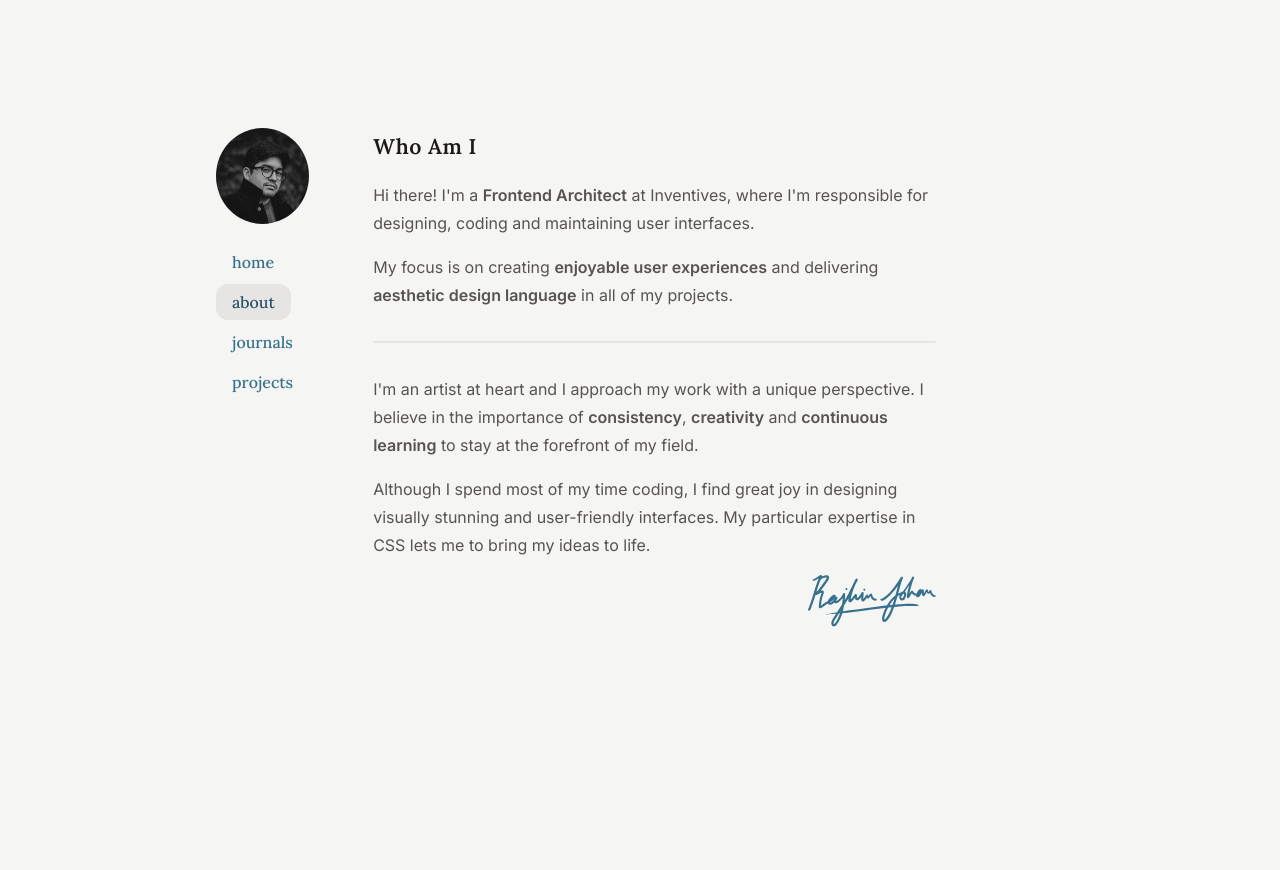
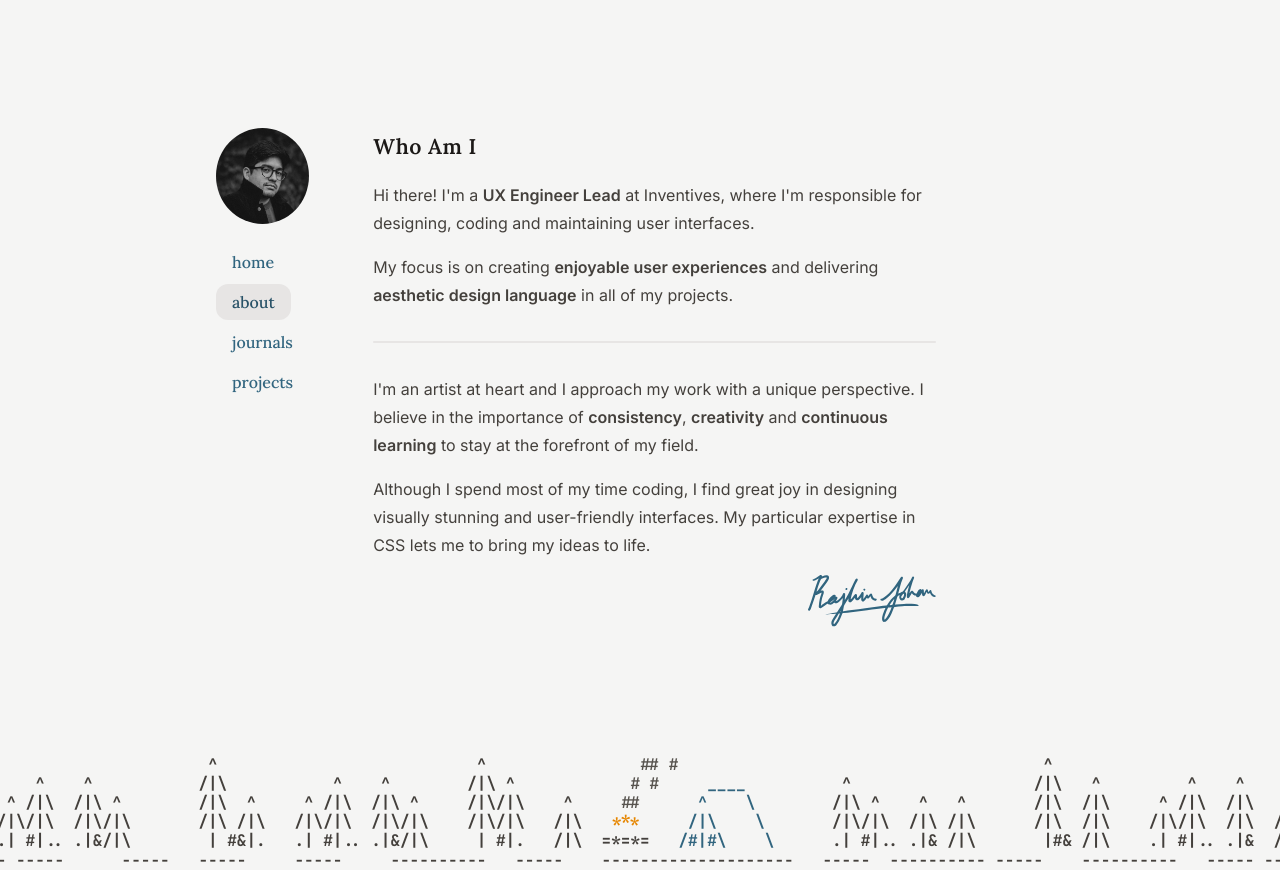
Before and after one commit to rajbirjohar/me, a Next.js app: page /about in a window 1280 px wide. Before the commit the page ends 800 px from the top, so only its background shows below. Built offline with nearby package versions, Linux system fonts and the light colour scheme.

Commit message:
Added ascii

```diff
--- /dev/null
+++ b/core/atoms/Ascii/index.tsx
@@ -0,0 +1,18 @@
+import { motion } from "framer-motion";
+import css from "./styles.module.css";
+
+// DO NOT AUTOFORMAT
+export default function Ascii(): JSX.Element {
+  return (
+      <motion.footer className={css.wrapper} layout>
+         <pre className={css.ascii}>
+          {"  "}^     ^                          ^                           ^                <span className={css.smoke}>## #</span>                                      ^                              ^     {"\n"}
+          {" "}/|\ ^ /|\       ^    ^           /|\           ^    ^        /|\ ^            <span className={css.smoke}># #</span>     <span className={css.tent}>____</span>          ^                   /|\   ^         ^    ^       ^ /|\   /{"\n"}
+          {" "}/|\/|\/|\    ^ /|\  /|\ ^        /|\  ^     ^ /|\  /|\ ^     /|\/|\    ^     <span className={css.smoke}>##</span>      <span className={css.tent}>^    \</span>        /|\ ^    ^   ^       /|\  /|\     ^ /|\  /|\   ^ /|\/|\ ^ /{"\n"}
+              \/|\/|\/|\   /|\/|\  /|\/|\       /|\ /|\   /|\/|\  /|\/|\    /|\/|\   /|\   <span className={css.fire}>***</span>     <span className={css.tent}>/|\    \</span>       /|\/|\  /|\ /|\      /|\  /|\    /|\/|\  /|\  /|\/|\/|\/|\/{"\n"}
+          {"  "}|  |  |    .| #|.. .|&/|\        | #&|.   .| #|.. .|&/|\     | #|.   /|\  =*=*=   <span className={css.tent}>/#|#\    \</span>      .| #|.. .|& /|\       |#& /|\    .| #|.. .|&  /|\ |  |  |  {"\n"}
+          -----    ----- -----      -----   -----     -----     ----------   -----    --------------------   -----  ---------- -----    ----------   ----- -----   -----  {"\n"}
+         </pre>
+    </motion.footer>
+  )
+}
--- /dev/null
+++ b/core/atoms/Ascii/styles.module.css
@@ -0,0 +1,32 @@
+@import url("https://fonts.googleapis.com/css2?family=JetBrains+Mono:wght@700&display=swap");
+
+.wrapper {
+  width: 100%;
+  display: flex;
+  overflow-x: hidden;
+  justify-content: center;
+  align-items: flex-end;
+}
+
+.ascii {
+  margin-bottom: 0;
+  padding: 0;
+  line-height: 1.2;
+  white-space: pre;
+  font-weight: 700;
+  font-family: "JetBrains Mono", monospace;
+  color: var(--fg);
+  background-color: var(--bg);
+}
+
+.smoke {
+  color: var(--sub-fg);
+}
+
+.fire {
+  color: hsl(35 100% 45%);
+}
+
+.tent {
+  color: var(--brand);
+}
--- a/core/organisms/Header/index.tsx
+++ b/core/organisms/Header/index.tsx
@@ -54,6 +54,7 @@ export default function Header() {
       >
         {links.map((link) => (
           <MotionLink
+            tabIndex={0}
             key={link.href}
             href={link.href}
             className={
--- a/core/templates/Layout/index.tsx
+++ b/core/templates/Layout/index.tsx
@@ -1,7 +1,8 @@
 import Header from "@/core/organisms/Header";
-import { AnimatePresence, Variants, motion } from "framer-motion";
+import { AnimatePresence, LayoutGroup, Variants, motion } from "framer-motion";
 import { useRouter } from "next/router";
 import css from "./styles.module.css";
+import Ascii from "@/core/atoms/Ascii";
 
 export default function Layout(props: { children: React.ReactNode }) {
   const { asPath } = useRouter();
@@ -23,6 +24,8 @@ export default function Layout(props: { children: React.ReactNode }) {
 
   return (
     <main className={css.main}>
+      <LayoutGroup>
+        <div className={css.page}>
           <Header />
           <AnimatePresence mode="wait" initial={false}>
             <motion.article
@@ -32,10 +35,14 @@ export default function Layout(props: { children: React.ReactNode }) {
               animate="animate"
               initial="initial"
               exit="exit"
+              layout
             >
               {props.children}
             </motion.article>
           </AnimatePresence>
+        </div>
+        <Ascii />
+      </LayoutGroup>
     </main>
   );
 }
--- a/core/templates/Layout/styles.module.css
+++ b/core/templates/Layout/styles.module.css
@@ -1,5 +1,12 @@
 .main {
   min-height: 100vh;
+  width: 100%;
+  display: flex;
+  flex-direction: column;
+}
+
+.page {
+  flex: 1;
   width: 100%;
   max-width: var(--main-content);
   margin: 0 auto;
@@ -20,7 +27,7 @@
 }
 
 @media screen and (max-width: 668px) {
-  .main {
+  .page {
     flex-direction: column;
     gap: var(--space-lg);
     margin: var(--space-xl) 0;
--- a/pages/about/index.tsx
+++ b/pages/about/index.tsx
@@ -17,7 +17,7 @@ export default function About() {
           </Animate>
           <Animate>
             <p>
-              Hi there! I&#39;m a <strong>Frontend Architect</strong> at
+              Hi there! I&#39;m a <strong>UX Engineer Lead</strong> at
               Inventives, where I&#39;m responsible for designing, coding and
               maintaining user interfaces.
             </p>
--- a/styles/globals.css
+++ b/styles/globals.css
@@ -46,14 +46,14 @@
 
   --brand-ligher: #79c2e7;
   --brand-light: #4f97ba;
-  --brand: #37718e;
+  --brand: #31657f;
   --brand-dark: #285267;
   --brand-darker: #172f3b;
 
   --bg: var(--stone-100);
   --heading-fg: var(--stone-900);
-  --fg: var(--stone-600);
-  --sub-fg: var(--stone-400);
+  --fg: var(--stone-700);
+  --sub-fg: var(--stone-600);
   --border-color: var(--stone-200);
   --button-bg: var(--stone-200);
   --button-bg-hover: var(--stone-300);
@@ -93,7 +93,7 @@
   --bg: #111010;
   --heading-fg: var(--stone-50);
   --fg: var(--stone-300);
-  --sub-fg: var(--stone-500);
+  --sub-fg: var(--stone-400);
   --border-color: var(--stone-800);
   --button-bg: var(--stone-800);
   --button-bg-hover: var(--stone-700);
@@ -360,6 +360,9 @@ button {
   button:hover {
     background-color: var(--button-bg-hover);
   }
+  a:focus {
+    background-color: transparent;
+  }
 }
 
 @media screen and (max-width: 868px) {
```
Also changed, not shown: 2 other files (tests, documents, lock files or other folders). Lines whose indentation alone changed are shown as unchanged.
